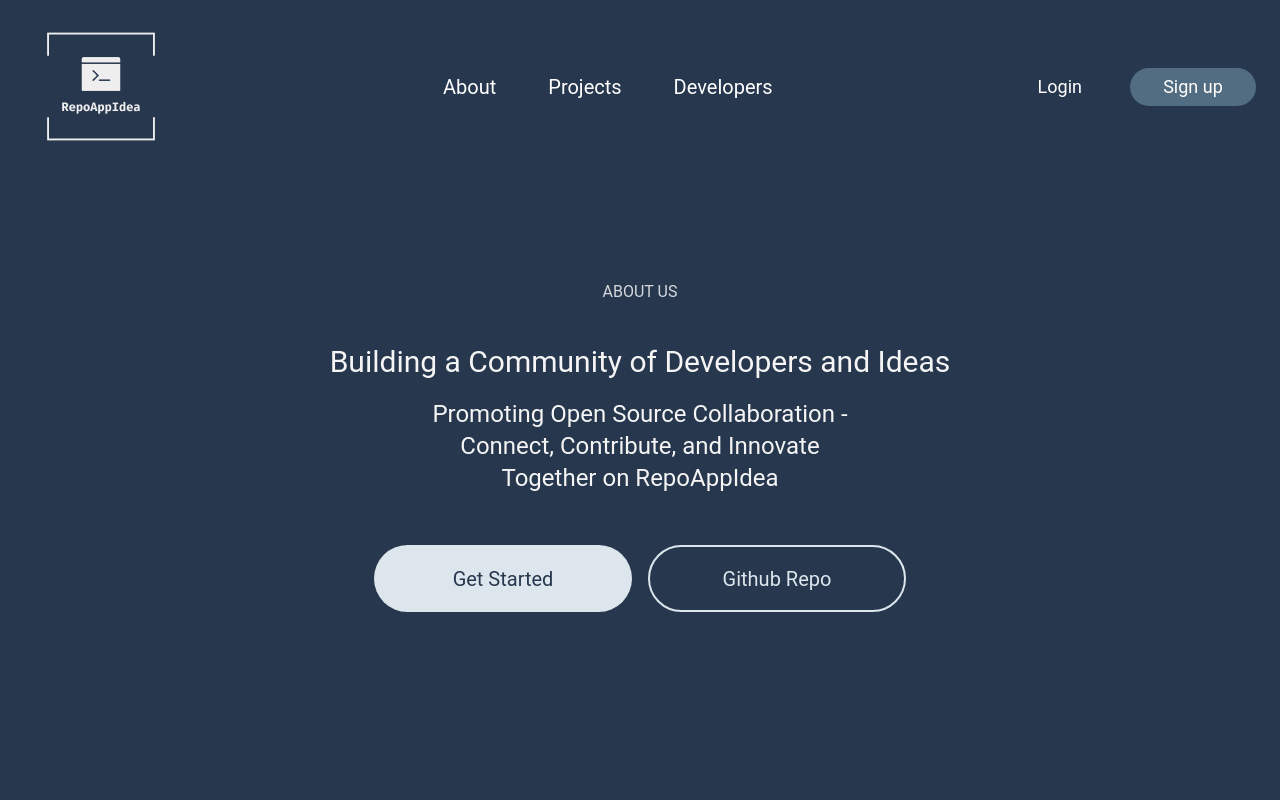
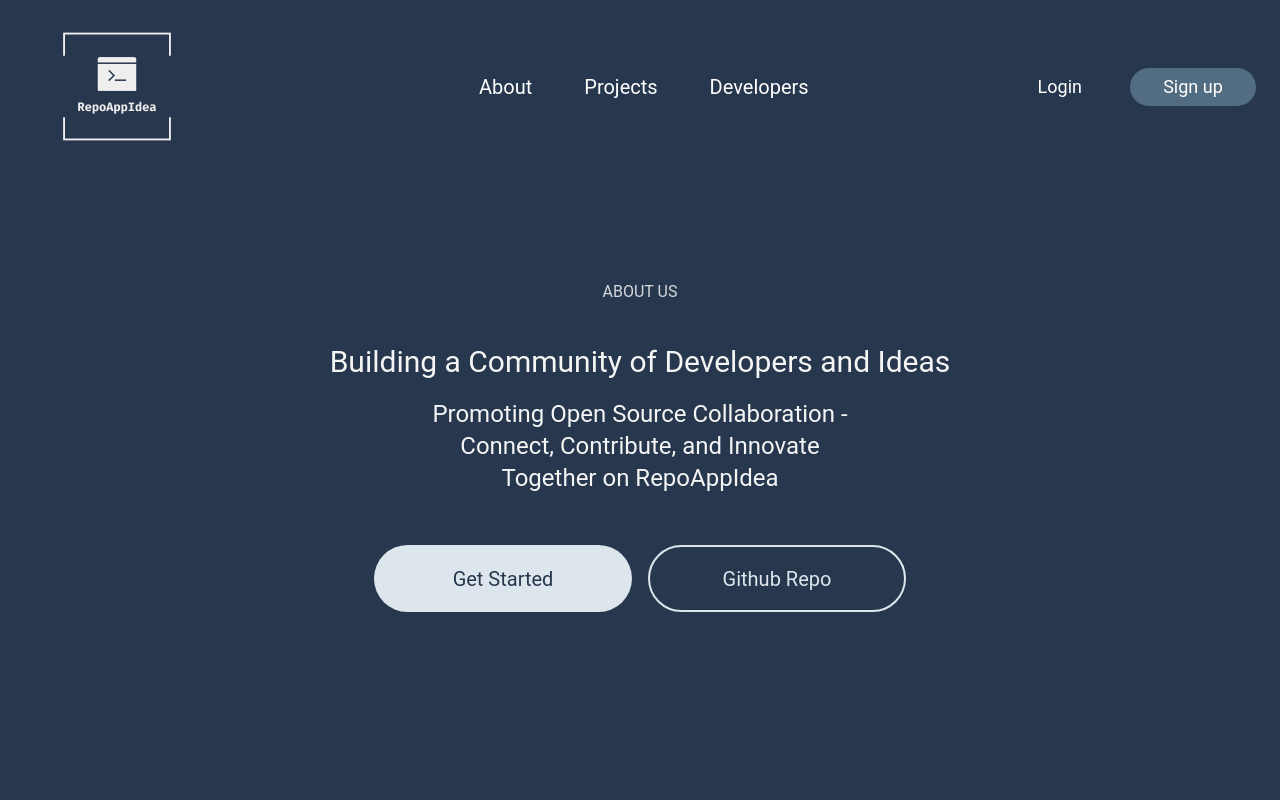
Before and after one commit to martinyis/RepoAppIdea, a React (Create React App) app: page / in a window 1280 px wide. Shown: the top 800 px of the page. Built offline with nearby package versions, Linux system fonts and the light colour scheme; no server answers.

Commit message:
navbar centered

```diff
--- a/src/components/NavBar.jsx
+++ b/src/components/NavBar.jsx
@@ -31,13 +31,13 @@ const NavBar = () => {
   const logoSrc = windowWidth < 768 ? smallLogo : logo;
 
   return (
-    <div className="mx-auto flex justify-between pt-[24px] items-center mr-0 ml-0">
+    <div className="mx-auto flex justify-between pt-[24px] items-center mr-0 ml-4">
       <Link to="/">
         <div className="">
           <img src={logoSrc} alt="Logo" className="" />
         </div>
       </Link>
-      <ul className="flex gap-x-[52px] text-white text-xl hidden md:flex">
+      <ul className="flex gap-x-[52px] ml-14 text-white text-xl hidden md:flex">
         <li className="hover:text-[#596c81]">
           <Link to="/">About</Link>
         </li>
```
Also changed, not shown: 1 other file (tests, documents, lock files or other folders).
